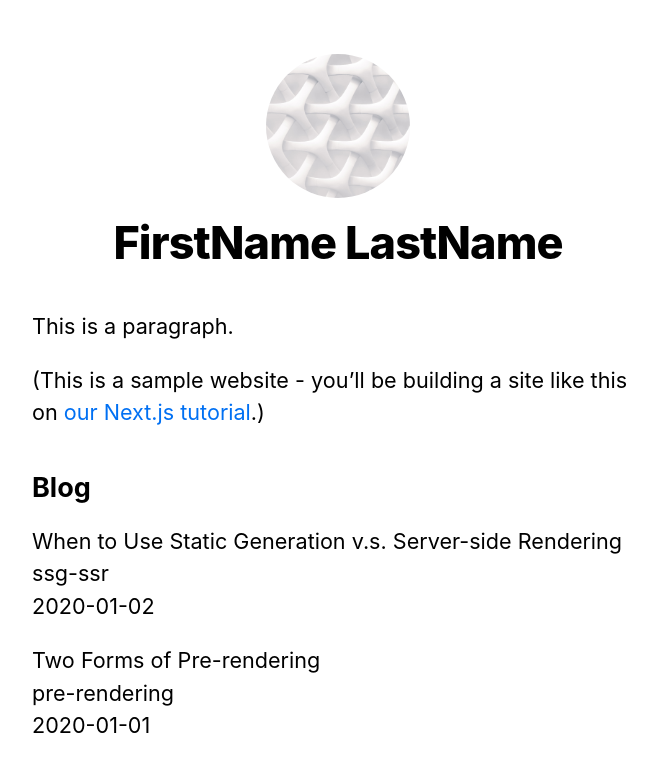
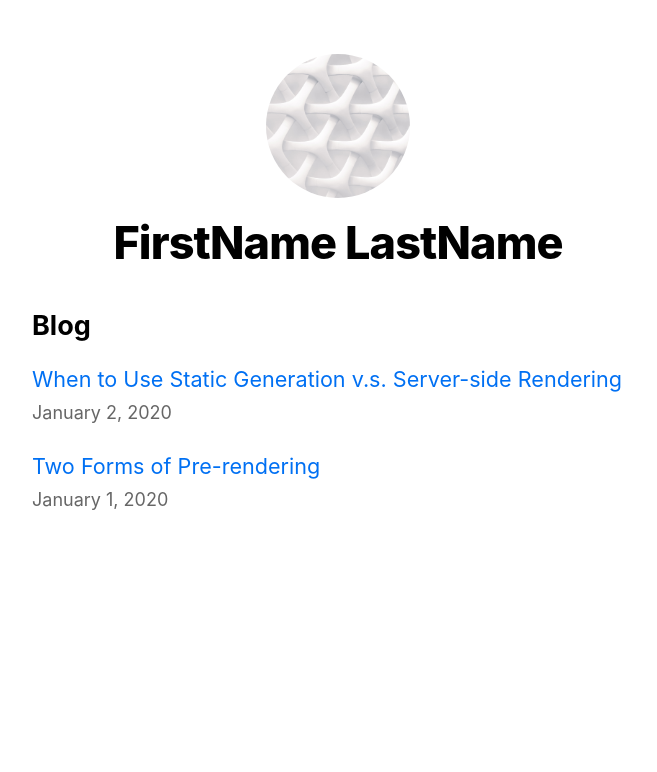
Before and after one commit to pd9333/nextjs-blog, a Next.js app: page / in a window 1280 px wide. Shown: the top 772 px of the page, without its empty margins (302-959 px from the left). Built offline with nearby package versions, Linux system fonts and the light colour scheme.

Commit message:
feat: index page polished

```diff
--- a/pages/index.js
+++ b/pages/index.js
@@ -1,5 +1,7 @@
 import Head from 'next/head';
 import Layout, { siteTitle } from '../components/layout';
+import Link from 'next/link';
+import Date from '../components/date';
 import utilStyles from '../styles/utils.module.css';
 import { getSortedPostsData } from '../lib/posts';
 
@@ -19,23 +21,18 @@
       <title>{siteTitle}</title>
       </Head>
       <section className={utilStyles.headingMd}>
-      <p>This is a paragraph.</p>
-      <p>
-      (This is a sample website - you’ll be building a site like this on{' '}
-       <a href="https://nextjs.org/learn">our Next.js tutorial</a>.)
-    </p>
       </section>
       <section className={`${utilStyles.headingMd} ${utilStyles.padding1px}`}>
       <h2 className={utilStyles.headingLg}>Blog</h2>
       <ul className={utilStyles.list}>
       {allPostsData.map(({ id, date, title }) => (
           <li className={utilStyles.listItem} key={id}>
-          {title}
-          <br />
-          {id}
-          <br />
-          {date}
-        </li>
+            <Link href={`/posts/${id}`}>{title}</Link>
+            <br />
+            <small className={utilStyles.lightText}>
+              <Date dateString={date} />
+            </small>
+          </li>
       ))}
     </ul>
       </section>
```
